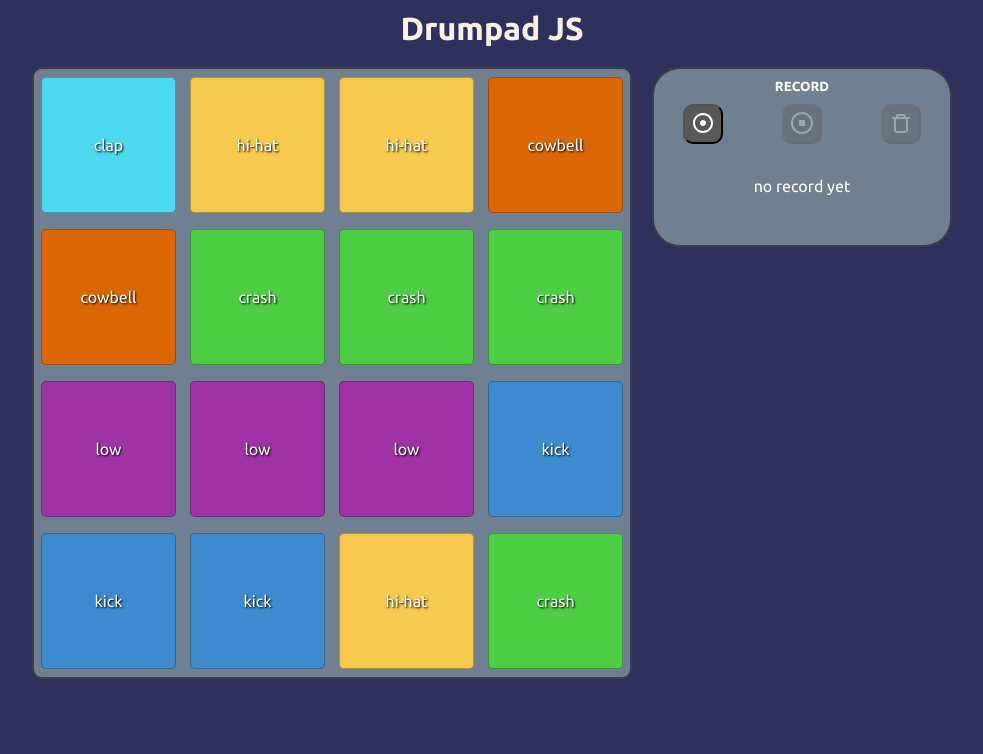
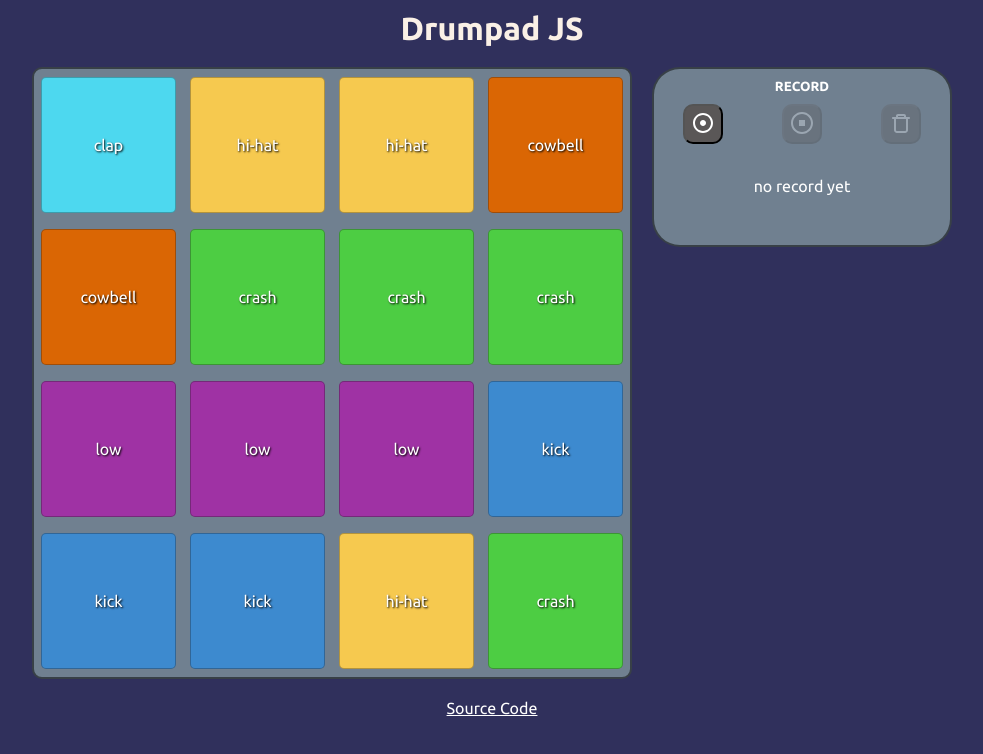
Before and after one commit to fabranx/drumpad-js, a React (Vite) app: page / in a window 1280 px wide. Shown: the top 754 px of the page, without its empty margins (148-1131 px from the left). Built offline with nearby package versions, Linux system fonts and the light colour scheme; no server answers.

Commit message:
source code link

```diff
--- a/src/App.jsx
+++ b/src/App.jsx
@@ -38,6 +38,11 @@ function App() {
         </div>
         <Controls mediaRecorder={mediaRecorder}/>
       </div>
+      <a style={{display:'flex', justifyContent:'center'}}
+        href='https://github.com/fabranx/drumpad-js'
+        >
+          Source Code
+      </a>
     </>
   )
 }
```
